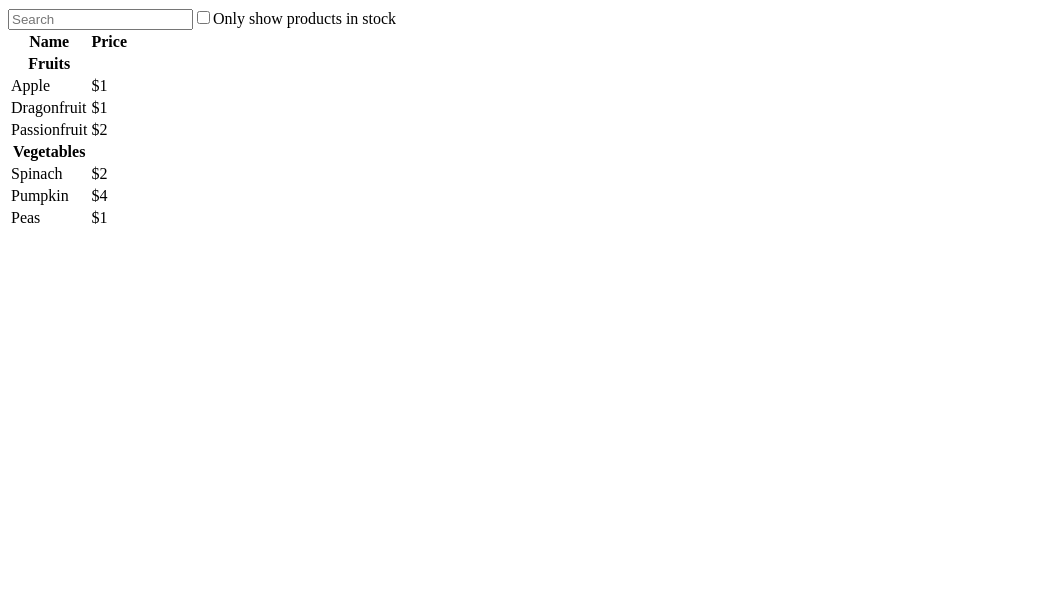
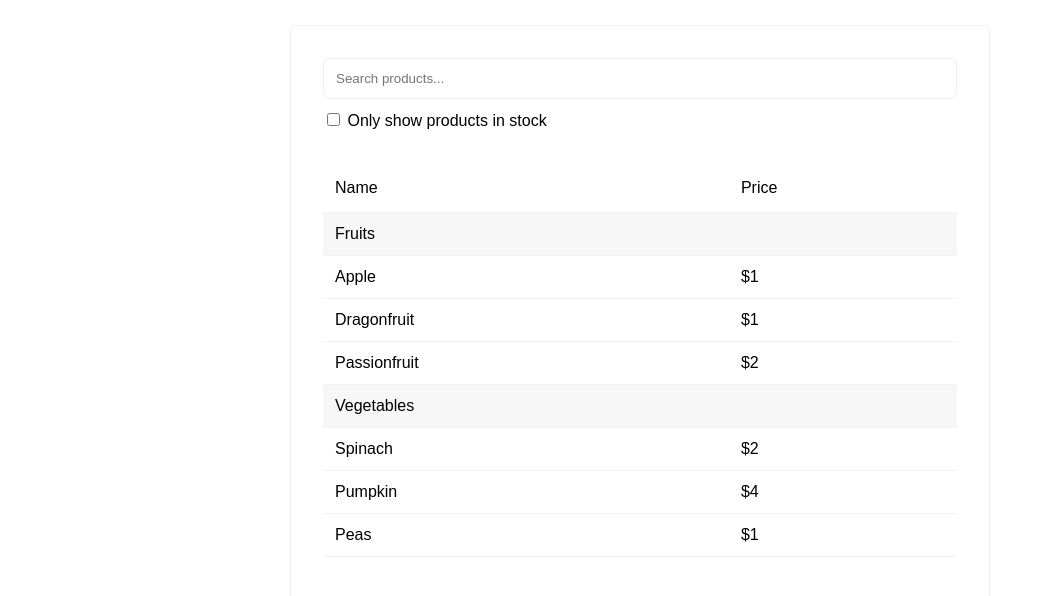
Before and after one commit to mechapear/filterable-product-table, a React (Vite) app: page / in a window 1280 px wide. Shown: the top 596 px of the page, without its empty margins (0-1045 px from the left). Built offline with nearby package versions, Linux system fonts and the light colour scheme.

Commit message:
feat: add style css

```diff
--- a/src/App.css
+++ b/src/App.css
@@ -0,0 +1,48 @@
+.boardWrapper {
+    padding: 16px;
+    margin: 0 auto;
+    border: 1px solid var(--secondary-color);
+    border-radius: 6px;
+}
+.searchBar {
+    margin: 16px;
+}
+.searchBox {
+    padding: 12px;
+    width: 100%;
+    border: 1px solid var(--secondary-color);
+    border-radius: 6px;
+}
+.searchBox:focus {
+    outline: none;
+    border-color: var(--primary-color);
+}
+.searchOption {
+    padding: 6px 0;
+}
+.tableWrapper {
+    margin: 28px 16px;
+}
+.productTable {
+    width: 100%;
+    background-color: var(--table-color);
+    border-collapse: collapse;
+    text-align: left;
+}
+.headerRow {
+    height: 48px;
+}
+.headerRow, .categoryRow, .productRow {
+    padding: 12px;
+    border-bottom: 1px solid var(--table-border);
+}
+.categoryRow {
+    background-color: var(--table-header);
+}
+
+@media only screen and (min-width: 768px) {
+    .boardWrapper {
+        width: 700px;
+        height: 100%;
+    }
+}
--- a/src/App.tsx
+++ b/src/App.tsx
@@ -10,15 +10,17 @@ function productRows(PRODUCTS_DATA: Products[]) {
     if (PRODUCTS_DATA[i].category !== prevCategory) {
       rows.push(
         <tr>
-          <th>{PRODUCTS_DATA[i].category}</th>
+          <th className="categoryRow" colSpan={2}>
+            {PRODUCTS_DATA[i].category}
+          </th>
         </tr>,
       )
     }
     // Add product row
     rows.push(
       <tr>
-        <td>{PRODUCTS_DATA[i].name}</td>
-        <td>{PRODUCTS_DATA[i].price}</td>
+        <td className="productRow">{PRODUCTS_DATA[i].name}</td>
+        <td className="productRow">{PRODUCTS_DATA[i].price}</td>
       </tr>,
     )
     prevCategory = PRODUCTS_DATA[i].category
@@ -29,22 +31,30 @@ function productRows(PRODUCTS_DATA: Products[]) {
 export default function App() {
   return (
     <>
+      <div className="boardWrapper">
         <form className="searchBar">
-        <input type="text" placeholder="Search" />
-        <input type="checkbox" />
-        <label>Only show products in stock</label>
+          <input
+            className="searchBox"
+            type="text"
+            placeholder="Search products..."
+          />
+          <label className="searchOption">
+            {' '}
+            <input type="checkbox" /> Only show products in stock
+          </label>
         </form>
-      <div className="productTable">
-        <table>
+        <div className="tableWrapper">
+          <table className="productTable">
             <thead>
               <tr>
-              <th>Name</th>
-              <th>Price</th>
+                <th className="headerRow">Name</th>
+                <th className="headerRow">Price</th>
               </tr>
             </thead>
             <tbody>{productRows(PRODUCTS_DATA)}</tbody>
           </table>
         </div>
+      </div>
     </>
   )
 }
--- a/src/index.css
+++ b/src/index.css
@@ -0,0 +1,67 @@
+:root {
+  --primary-color: #272829;
+  --secondary-color: #f1f1f1;;
+  --table-color: white;
+  --table-header: #f1f1f18a;
+  --table-border: #f1f1f1;
+}
+
+* {
+  box-sizing: border-box;
+}
+
+body {
+  font-family: sans-serif;
+  margin: 20px;
+  padding: 0;
+}
+
+h1 {
+  margin-top: 0;
+  font-size: 22px;
+}
+
+h2 {
+  margin-top: 0;
+  font-size: 20px;
+}
+
+h3 {
+  margin-top: 0;
+  font-size: 18px;
+}
+
+h4 {
+  margin-top: 0;
+  font-size: 16px;
+}
+
+h5 {
+  margin-top: 0;
+  font-size: 14px;
+}
+
+h6 {
+  margin-top: 0;
+  font-size: 12px;
+}
+
+code {
+  font-size: 1.2em;
+}
+
+ul {
+  padding-inline-start: 20px;
+}
+
+body {
+  padding: 5px
+}
+label {
+  display: block;
+  margin-top: 5px;
+  margin-bottom: 5px;
+}
+th {
+  font-weight: normal;
+}
```
Lines whose indentation alone changed are shown as unchanged.
